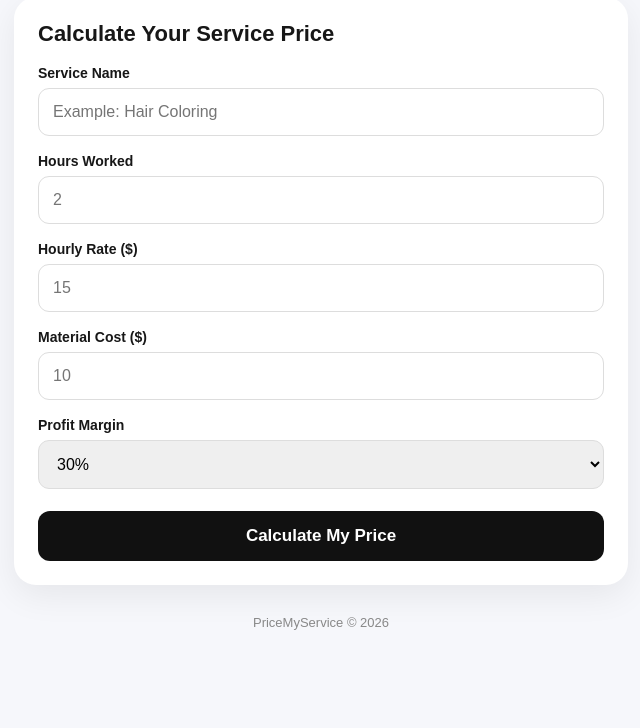
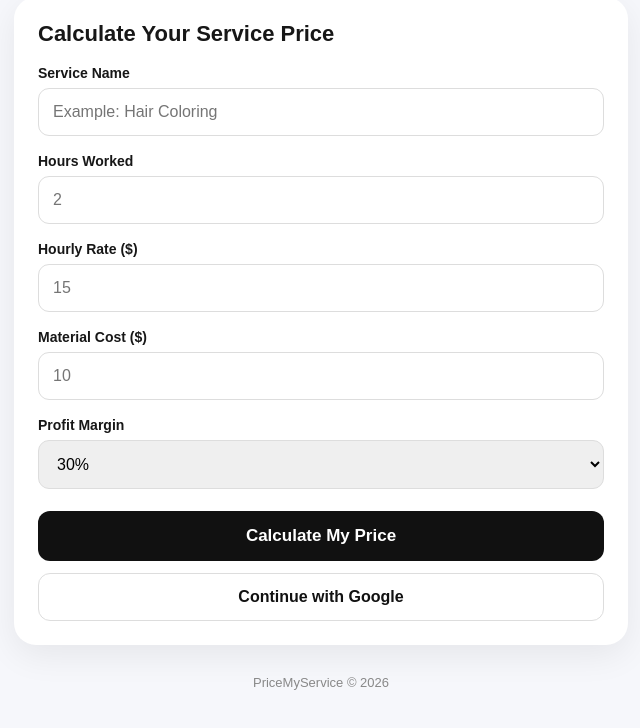
Before and after one commit to wassimhijazi1-arch/Pricemyservice-MVP, a plain HTML site: page index.html in a window 1280 px wide. Shown: the part 142-870 px from the top of the page, without its empty margins (319-959 px from the left). Before the commit the page ends 822 px from the top, so only its background shows below. Drawn offline with nearby package versions, Linux system fonts and the light colour scheme.

Commit message:
Update index.html

```diff
--- a/index.html
+++ b/index.html
@@ -4,49 +4,59 @@
 <meta charset="UTF-8">
 <meta name="viewport" content="width=device-width, initial-scale=1.0">
 <title>PriceMyService</title>
+
 <style>
 *{box-sizing:border-box}
+
 body{
   margin:0;
   font-family:Arial,sans-serif;
   background:#f6f7fb;
   color:#171717;
 }
+
 .container{
   max-width:650px;
   margin:auto;
   padding:25px 18px 50px;
 }
+
 header{
   text-align:center;
   padding:25px 0 30px;
 }
+
 .logo{
   font-size:30px;
   font-weight:800;
   letter-spacing:-1px;
 }
+
 .tagline{
   margin-top:8px;
   color:#777;
   font-size:15px;
 }
+
 .card{
   background:white;
   padding:24px;
   border-radius:22px;
   box-shadow:0 10px 35px rgba(0,0,0,.07);
 }
+
 h2{
   margin-top:0;
   font-size:22px;
 }
+
 label{
   display:block;
   margin:17px 0 7px;
   font-weight:700;
   font-size:14px;
 }
+
 input,select{
   width:100%;
   padding:14px;
@@ -55,9 +65,11 @@ input,select{
   font-size:16px;
   outline:none;
 }
+
 input:focus,select:focus{
   border-color:#111;
 }
+
 .calculate{
   width:100%;
   margin-top:22px;
@@ -70,6 +82,20 @@ input:focus,select:focus{
   font-weight:700;
   cursor:pointer;
 }
+
+.google{
+  width:100%;
+  margin-top:12px;
+  padding:14px;
+  border:1px solid #ddd;
+  border-radius:12px;
+  background:white;
+  color:#111;
+  font-size:16px;
+  font-weight:700;
+  cursor:pointer;
+}
+
 .result{
   display:none;
   margin-top:22px;
@@ -78,15 +104,18 @@ input:focus,select:focus{
   background:#111;
   color:white;
 }
+
 .result-title{
   color:#bbb;
   font-size:14px;
 }
+
 .price{
   font-size:48px;
   font-weight:800;
   margin:6px 0 20px;
 }
+
 .line{
   display:flex;
   justify-content:space-between;
@@ -94,9 +123,11 @@ input:focus,select:focus{
   border-bottom:1px solid #333;
   color:#ccc;
 }
+
 .line strong{
   color:white;
 }
+
 .share{
   width:100%;
   margin-top:18px;
@@ -108,36 +139,48 @@ input:focus,select:focus{
   font-weight:700;
   cursor:pointer;
 }
+
 footer{
   text-align:center;
   margin-top:30px;
   color:#888;
   font-size:13px;
 }
+
 @media(max-width:500px){
   .card{padding:20px}
   .price{font-size:42px}
 }
 </style>
 </head>
+
 <body>
+
 <div class="container">
+
 <header>
   <div class="logo">PriceMyService</div>
   <div class="tagline">
     Know your costs. Set your price. Grow your business.
   </div>
 </header>
+
 <div class="card">
+
 <h2>Calculate Your Service Price</h2>
+
 <label>Service Name</label>
 <input id="service" type="text" placeholder="Example: Hair Coloring">
+
 <label>Hours Worked</label>
 <input id="hours" type="number" min="0" step="0.25" placeholder="2">
+
 <label>Hourly Rate ($)</label>
 <input id="rate" type="number" min="0" step="0.01" placeholder="15">
+
 <label>Material Cost ($)</label>
 <input id="materials" type="number" min="0" step="0.01" placeholder="10">
+
 <label>Profit Margin</label>
 <select id="margin">
   <option value="20">20%</option>
@@ -146,90 +189,157 @@ footer{
   <option value="50">50%</option>
   <option value="60">60%</option>
 </select>
+
 <button class="calculate" onclick="calculatePrice()">
 Calculate My Price
 </button>
+
+<button class="google" onclick="signInWithGoogle()">
+Continue with Google
+</button>
+
 <div id="result" class="result">
+
 <div class="result-title">
 Recommended Price
 </div>
+
 <div id="price" class="price">
 $0.00
 </div>
+
 <div class="line">
 <span>Labor</span>
 <strong>$<span id="labor">0.00</span></strong>
 </div>
+
 <div class="line">
 <span>Materials</span>
 <strong>$<span id="materialResult">0.00</span></strong>
 </div>
+
 <div class="line">
 <span>Profit</span>
 <strong>$<span id="profit">0.00</span></strong>
 </div>
+
 <button class="share" onclick="shareResult()">
 Share Result
 </button>
+
 </div>
+
 </div>
+
 <footer>
 PriceMyService © 2026
 </footer>
+
 </div>
+
+<script src="https://cdn.jsdelivr.net/npm/@supabase/supabase-js@2"></script>
+
 <script>
+
+const supabaseClient = window.supabase.createClient(
+  "https://codserosgkwaumvrpfdz.supabase.co",
+  "sb_publishable_8wIWtwGNJb09G0o8hIa-rg_f4mqawGv"
+);
+
+async function signInWithGoogle(){
+
+  const { error } =
+    await supabaseClient.auth.signInWithOAuth({
+      provider:"google",
+      options:{
+        redirectTo:window.location.origin
+      }
+    });
+
+  if(error){
+    alert(error.message);
+  }
+}
+
 function calculatePrice(){
+
   const service =
     document.getElementById("service").value || "My Service";
+
   const hours =
     Number(document.getElementById("hours").value) || 0;
+
   const rate =
     Number(document.getElementById("rate").value) || 0;
+
   const materials =
     Number(document.getElementById("materials").value) || 0;
+
   const margin =
     Number(document.getElementById("margin").value) / 100;
+
   const labor = hours * rate;
+
   const baseCost = labor + materials;
+
   if(baseCost === 0){
     alert("Please enter your costs first.");
     return;
   }
+
   const finalPrice =
     baseCost / (1 - margin);
+
   const profit =
     finalPrice - baseCost;
+
   document.getElementById("price").innerText =
     "$" + finalPrice.toFixed(2);
+
   document.getElementById("labor").innerText =
     labor.toFixed(2);
+
   document.getElementById("materialResult").innerText =
     materials.toFixed(2);
+
   document.getElementById("profit").innerText =
     profit.toFixed(2);
+
   document.getElementById("result").style.display =
     "block";
+
   window.currentResult =
-service + " — Recommended price: $" +
+    service +
+    " — Recommended price: $" +
     finalPrice.toFixed(2);
 }
+
 async function shareResult(){
+
   if(!window.currentResult){
     return;
   }
+
   if(navigator.share){
+
     await navigator.share({
       title:"PriceMyService",
       text:window.currentResult,
       url:window.location.href
     });
+
   }else{
+
     await navigator.clipboard.writeText(
       window.currentResult
     );
+
     alert("Result copied!");
+
   }
 }
+
 </script>
+
 </body>
 </html>
```
Lines whose indentation alone changed are shown as unchanged.
